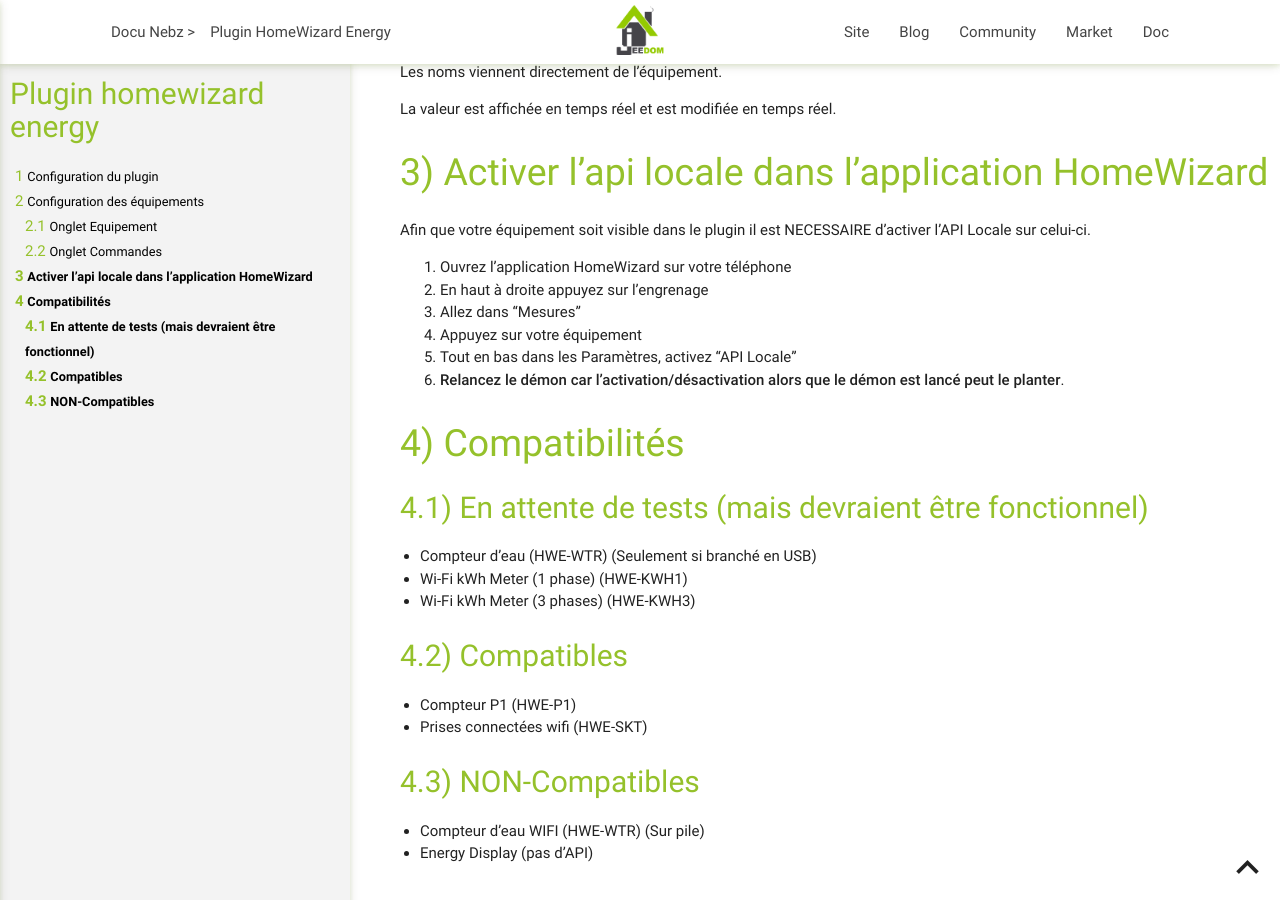
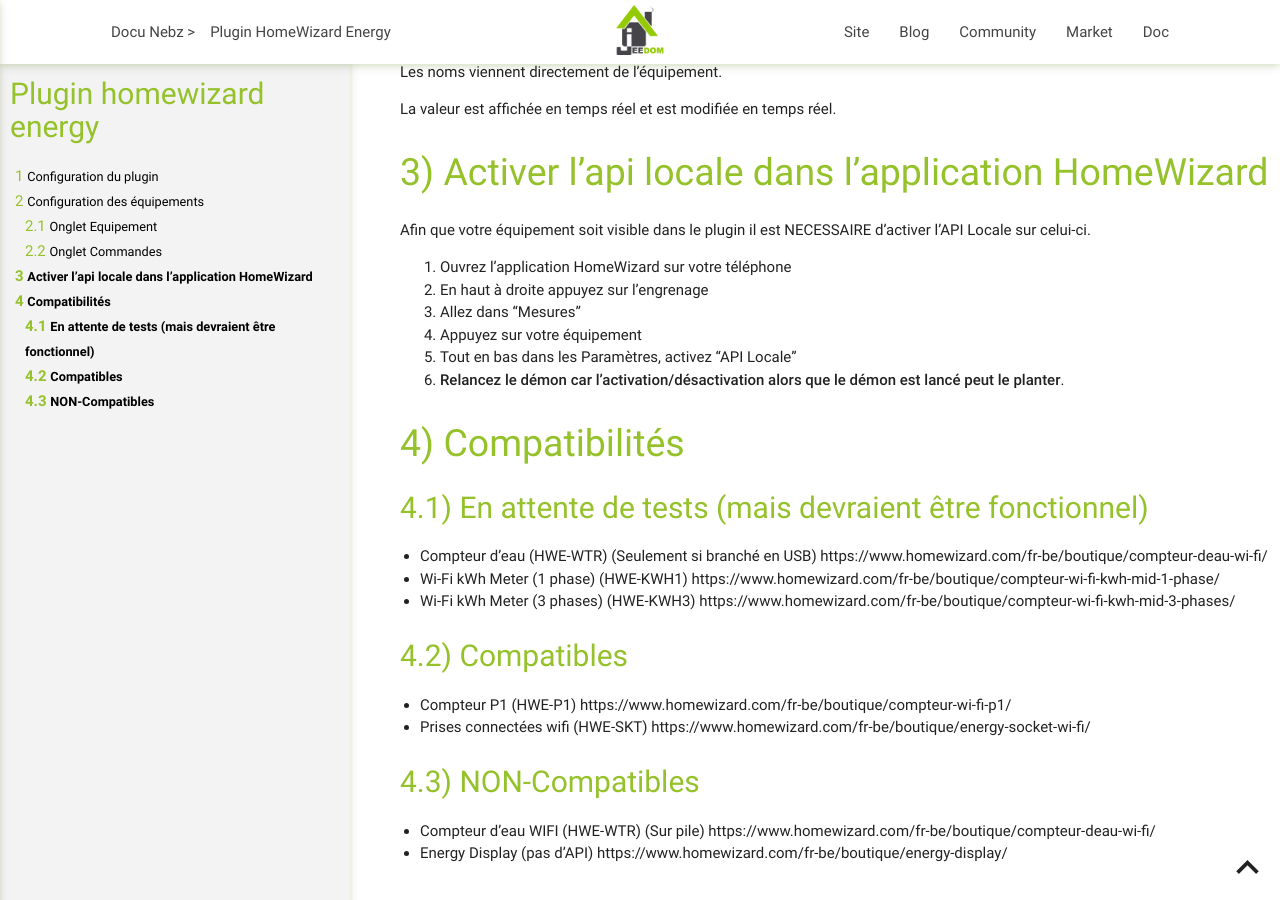
Before and after one commit to NebzHB/jeedom_docs, a Jekyll site: the page built from plugins/HomeWizard/fr_FR/index.md, in a window 1280 px wide and 900 px high, scrolled down 1036 px. Built offline with Jekyll 4.4.1, drawn with Linux system fonts in a browser that asks for light colours; some of the changed lines change nothing that is shown.

Commit message:
Update index.md

```diff
--- a/plugins/HomeWizard/fr_FR/index.md
+++ b/plugins/HomeWizard/fr_FR/index.md
@@ -73,18 +73,18 @@
 **En attente de tests (mais devraient être fonctionnel)**
 ----------------------
 
--    Compteur d'eau (HWE-WTR) (Seulement si branché en USB)
--    Wi-Fi kWh Meter (1 phase) (HWE-KWH1)
--    Wi-Fi kWh Meter (3 phases) (HWE-KWH3)
+-    Compteur d'eau (HWE-WTR) (Seulement si branché en USB) https://www.homewizard.com/fr-be/boutique/compteur-deau-wi-fi/
+-    Wi-Fi kWh Meter (1 phase) (HWE-KWH1) https://www.homewizard.com/fr-be/boutique/compteur-wi-fi-kwh-mid-1-phase/
+-    Wi-Fi kWh Meter (3 phases) (HWE-KWH3) https://www.homewizard.com/fr-be/boutique/compteur-wi-fi-kwh-mid-3-phases/
 
 **Compatibles**
 ---------------
 
--    Compteur P1 (HWE-P1)
--    Prises connectées wifi (HWE-SKT)
+-    Compteur P1 (HWE-P1) https://www.homewizard.com/fr-be/boutique/compteur-wi-fi-p1/
+-    Prises connectées wifi (HWE-SKT) https://www.homewizard.com/fr-be/boutique/energy-socket-wi-fi/
 
 **NON-Compatibles**
 ---------------
 
--    Compteur d'eau WIFI (HWE-WTR) (Sur pile)
--    Energy Display (pas d'API)
+-    Compteur d'eau WIFI (HWE-WTR) (Sur pile) https://www.homewizard.com/fr-be/boutique/compteur-deau-wi-fi/
+-    Energy Display (pas d'API) https://www.homewizard.com/fr-be/boutique/energy-display/
```
